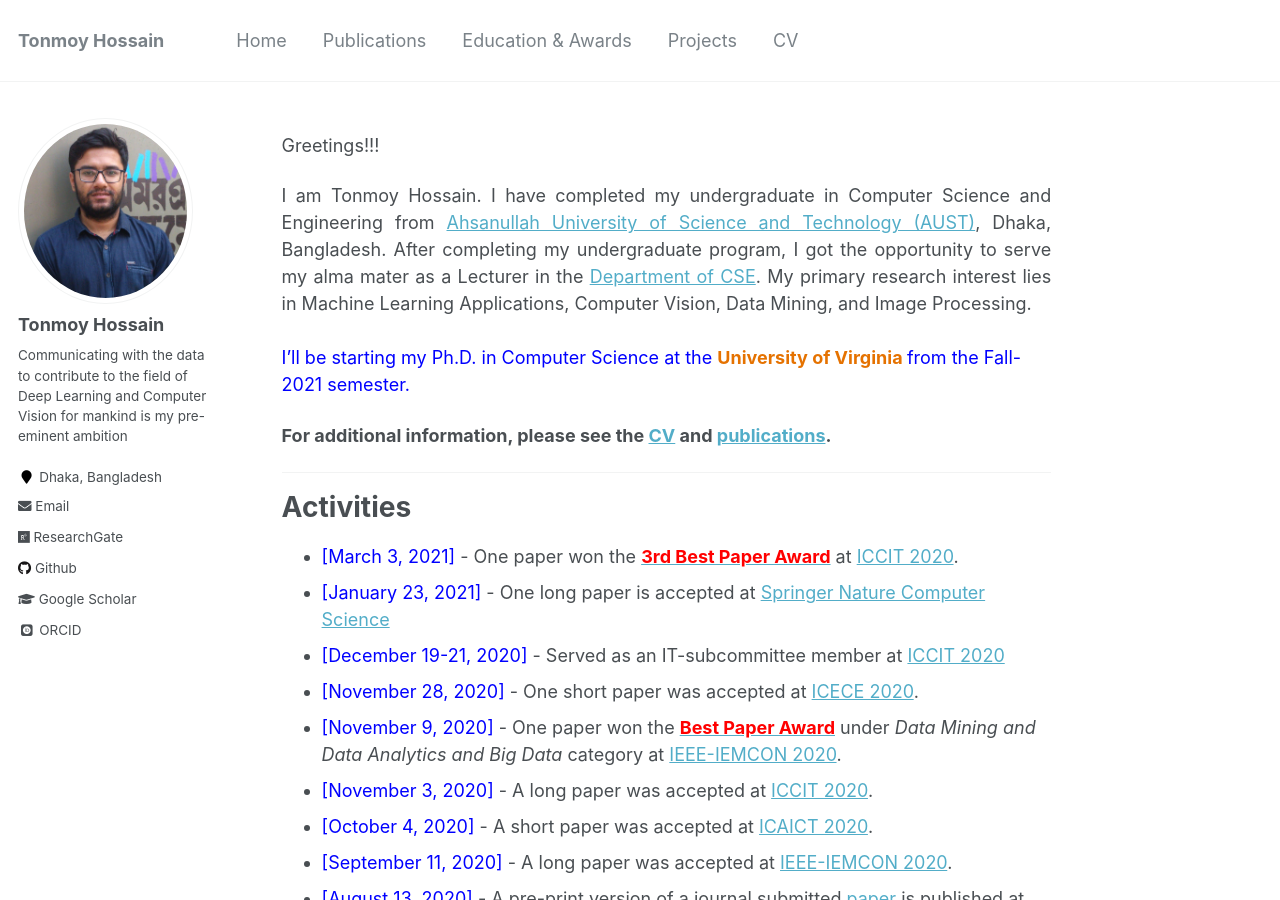
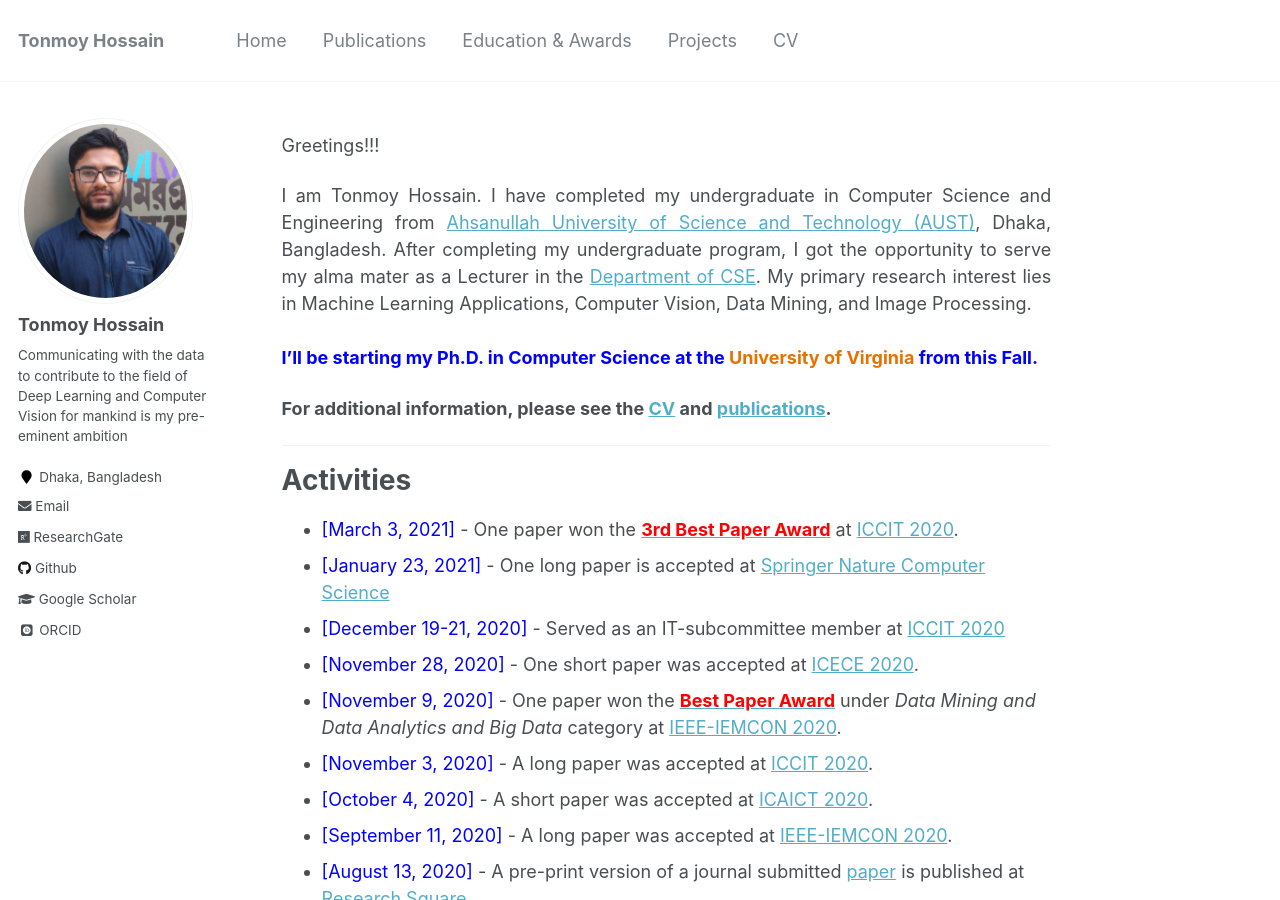
Before and after one commit to shaeekh/shaeekh.github.io, a Jekyll site: the page built from _pages/about.md, in a window 1280 px wide and 900 px high. Built offline with Jekyll 4.4.1, drawn with Linux system fonts in a browser that asks for light colours; some web fonts are replaced.

Commit message:
Update about.md

```diff
--- a/_pages/about.md
+++ b/_pages/about.md
@@ -14,7 +14,7 @@ Greetings!!!
 
 I am Tonmoy Hossain. I have completed my undergraduate in Computer Science and Engineering from <a href="http://aust.edu/">Ahsanullah University of Science and Technology (AUST)</a>, Dhaka, Bangladesh. After completing my undergraduate program, I got the opportunity to serve my alma mater as a Lecturer in the <a href="http://aust.edu/cse/index.htm">Department of CSE</a>. My primary research interest lies in Machine Learning Applications, Computer Vision, Data Mining, and Image Processing.<br /><br /></div>
 
-<span style="color:Blue">I’ll be starting my Ph.D. in Computer Science at the </span> <span style="color:#E57200"> <b> University of Virginia </b></span> <span style="color:Blue">from the Fall-2021 semester.  </span><br />
+<span style="color:Blue"> <b> I’ll be starting my Ph.D. in Computer Science at the </b> </span> <span style="color:#E57200"> <b> University of Virginia </b></span> <span style="color:Blue"> <b> from this Fall. </b>  </span><br />
 
 
 **For additional information, please see the [CV](https://tonmoy-hossain.github.io/cv/) and [publications](https://tonmoy-hossain.github.io/publications/).**
```
